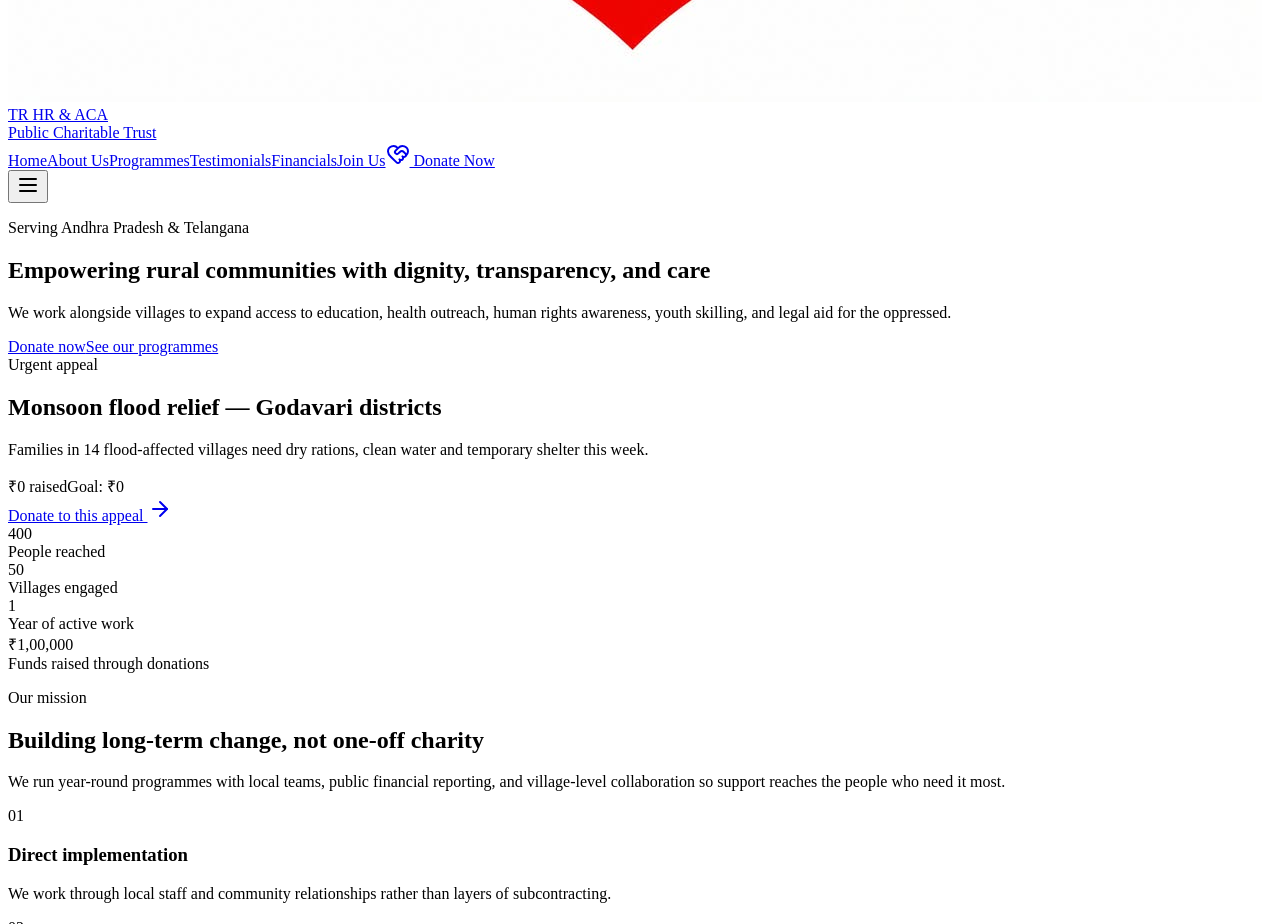
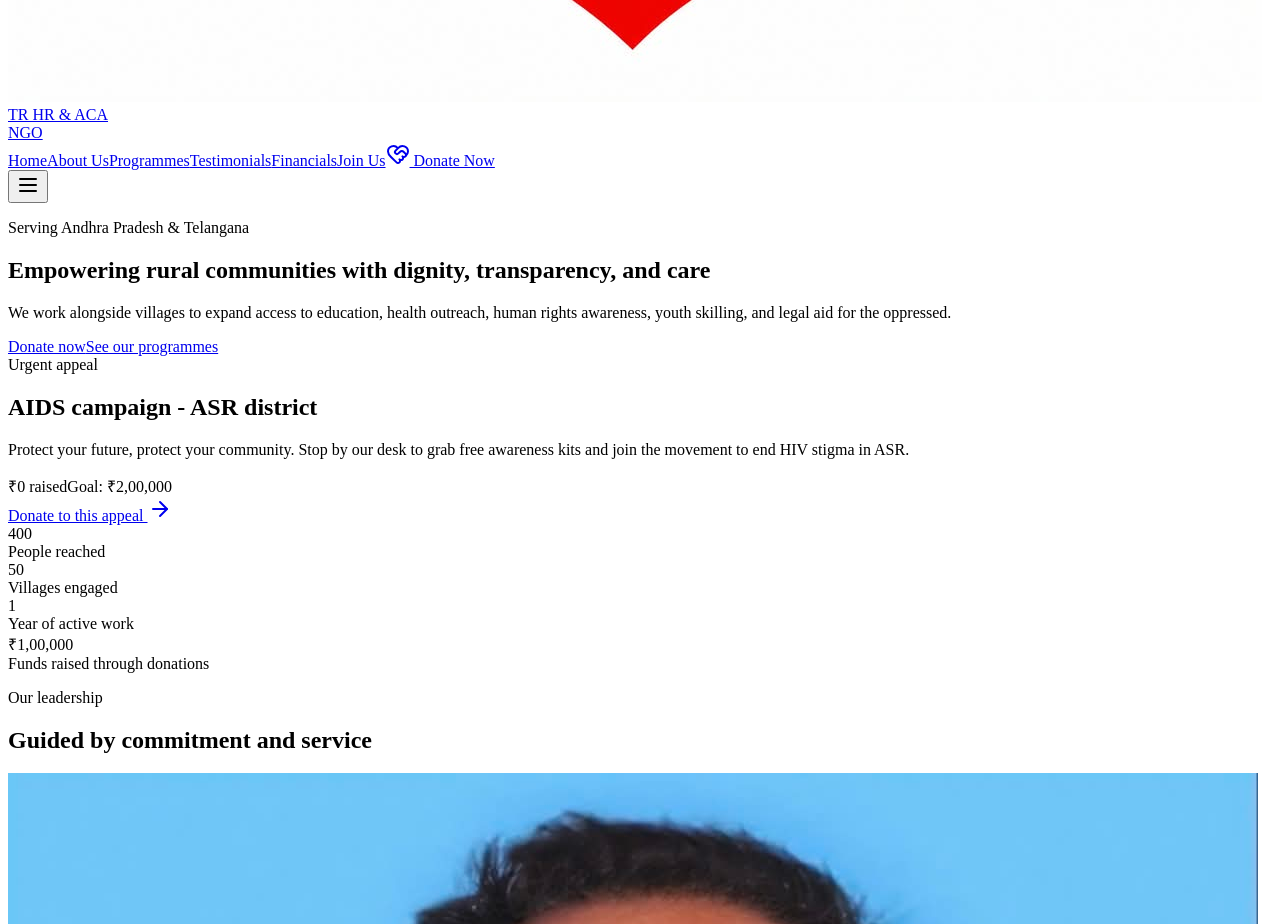
Before and after one commit to SeeraRamsai/Reacthraca, a React (Vite) app: page / in a window 1280 px wide. Shown: the part 1160-2084 px from the top of the page. Built offline with nearby package versions, Linux system fonts and the light colour scheme; the HTML template or start-up script is replaced by a standard one.

Commit message:
Some modifications are done.

```diff
--- a/src/components/Navbar.jsx
+++ b/src/components/Navbar.jsx
@@ -22,7 +22,7 @@ export default function Navbar() {
           <img src={assetPath('Brand Logo.jpeg')} alt="TR HR & ACA logo" className="h-12 w-12 rounded-2xl object-cover shadow-soft" />
           <div>
             <div className="font-display text-xl font-bold text-brand-900">TR HR & ACA</div>
-            <div className="text-xs font-semibold uppercase tracking-[0.22em] text-slate-500">Public Charitable Trust</div>
+            <div className="text-xs font-semibold uppercase tracking-[0.22em] text-slate-500">NGO</div>
           </div>
         </Link>
 
--- a/src/data/site.js
+++ b/src/data/site.js
@@ -28,11 +28,11 @@ export const site = {
   ],
   featuredAppeal: {
     tag: 'Urgent appeal',
-    title: 'Monsoon flood relief — Godavari districts',
+    title: 'AIDS campaign - ASR district',
     blurb:
-      'Families in 14 flood-affected villages need dry rations, clean water and temporary shelter this week.',
+      'Protect your future, protect your community. Stop by our desk to grab free awareness kits and join the movement to end HIV stigma in ASR.',
     raised: 0,
-    goal: 0,
+    goal: 200000,
   },
   recentActivities: [
     {
--- a/src/pages/HomePage.jsx
+++ b/src/pages/HomePage.jsx
@@ -1,6 +1,6 @@
 import { Link } from 'react-router-dom'
 import { ArrowRight, HeartHandshake, Landmark, Sparkles, Users } from 'lucide-react'
-import { site, formatRupees } from '../data/site'
+import { site, formatRupees, assetPath } from '../data/site'
 import SectionHeader from '../components/SectionHeader'
 import CampaignCard from '../components/CampaignCard'
 
@@ -56,6 +56,41 @@ export default function HomePage() {
               <div className="font-display text-4xl text-brand-900">{item.isCurrency ? formatRupees(item.value) : item.value.toLocaleString('en-IN')}</div>
               <div className="mt-2 text-sm font-medium text-slate-500">{item.label}</div>
             </div>
+          ))}
+        </div>
+      </section>
+
+      <section className="page-shell py-14 sm:py-16">
+        <div className="mb-8 text-center">
+          <p className="text-sm font-bold uppercase tracking-[0.24em] text-accent-600">Our leadership</p>
+            <h2 className="mt-3 font-display text-3xl font-bold text-slate-950 sm:text-4xl">Guided by commitment and service</h2>
+        </div>
+        <div className="mx-auto grid max-w-5xl gap-6 md:grid-cols-2">
+          {[
+            {
+              image: 'Founder.jpeg',
+              role: 'Founder & National President',
+              name: 'Tarmangi Matchyaraju',
+              description: 'Provides leadership and direction for the trust’s community-focused work.',
+            },
+            {
+              image: 'Co-founder.jpeg',
+              role: 'Co-Founder & National Board of Directors',
+              name: 'Ravulapally Thirupataiah',
+              description: 'Helps shape the organisation’s mission and strengthen its community outreach.',
+            },
+          ].map((leader) => (
+            <article key={leader.role} className="grid overflow-hidden rounded-2xl border border-slate-200 bg-white shadow-sm sm:grid-cols-[0.85fr_1.15fr]">
+              <div className="aspect-[4/5] overflow-hidden bg-sky-100 sm:aspect-auto sm:min-h-[18rem]">
+                <img src={assetPath(leader.image)} alt={leader.role} className="h-full w-full object-cover object-top" />
+              </div>
+              <div className="flex flex-col justify-center p-6 sm:p-7">
+                <p className="text-xs font-bold uppercase tracking-[0.2em] text-accent-600">TR HR & ACA</p>
+                <h3 className="mt-3 font-display text-2xl font-bold text-slate-950">{leader.role}</h3>
+                <p className="mt-1 text-base font-semibold text-brand-800">{leader.name}</p>
+                <p className="mt-3 text-sm leading-7 text-slate-600">{leader.description}</p>
+              </div>
+            </article>
           ))}
         </div>
       </section>
@@ -128,10 +163,10 @@ export default function HomePage() {
                 <p className="mt-5 text-sm leading-8 text-slate-600">{activity.description}</p>
               </div>
 
-              <div className="grid gap-4 bg-slate-50 p-4 sm:p-6 lg:grid-cols-2">
+              <div className="grid content-start grid-cols-1 gap-4 bg-slate-50 p-4 sm:p-6">
                 {activity.images.map((image, index) => (
-                  <div key={`${activity.title}-${index}`} className="overflow-hidden rounded-[1.5rem] border border-slate-200 bg-white shadow-sm">
-                    <img src={image} alt={`${activity.title} ${index + 1}`} className="h-64 w-full object-cover" />
+                  <div key={`${activity.title}-${index}`} className="aspect-video overflow-hidden rounded-2xl border border-slate-200 bg-white shadow-sm">
+                    <img src={image} alt={`${activity.title} ${index + 1}`} className="h-full w-full object-cover object-center" />
                   </div>
                 ))}
               </div>
```
